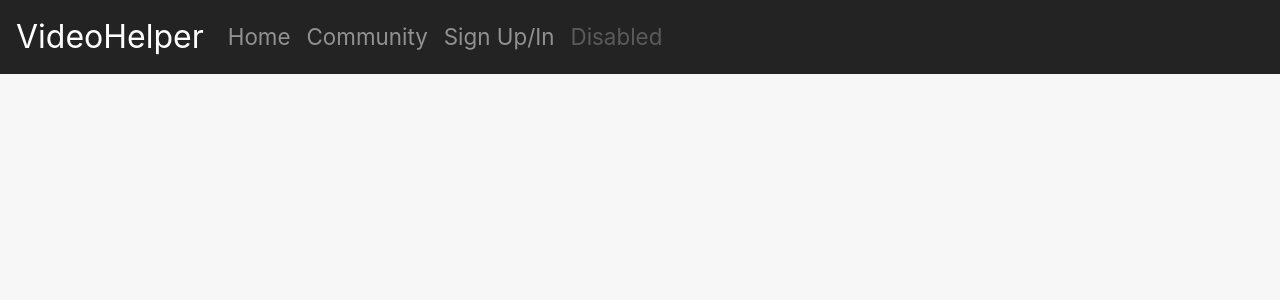
After one commit to ranifarhat/VideoHelper, a Flask app: page /create-group in a window 1280 px wide. The commit adds this page. Shown: the top 300 px of the page. Run offline with Flask 2, Linux system fonts and the light colour scheme; some libraries are stand-ins or nearby versions.

Commit message:
added group creator page etc

```diff
--- a/VH/app.py
+++ b/VH/app.py
@@ -15,7 +15,11 @@ def home():
 def community():
 	return render_template("community.html")
 
-@app.route("/signup")
+@app.route("/create-group")
+def group_creation():
+	return render_template("create_group.html")
+
+@app.route("/signup-in")
 def signupin():
 	return render_template("signupin.html")
 
--- a/VH/notes.txt
+++ b/VH/notes.txt
@@ -9,3 +9,5 @@ Color Pallete used:
 												OR
 	RAISIN BLACK	GHOST WHITE		OLD LAVENDER		MYSTIC				HAN PURPLE
 	#232323			#F7F7FF			#76697B				#D65575				#4B3FFC
+
+API Key: AIzaSyCcD5dlQLOrOVWPVFZu8q3pPRwe-nlii-A
--- a/VH/static/css/cmnty.css
+++ b/VH/static/css/cmnty.css
@@ -1,3 +1,14 @@
 * {
   background-color: #F7F7F7;
 }
+
+.group-btn {
+	outline: none;
+	text-align: center;
+	color: #F7F7FF;
+	border: none;
+	text-decoration: none;
+	/*box-shadow: 0px 0px 10px #232323;*/
+	background-color: #4B3FFC;
+	height: 2.5rem;
+	border-radius: 1%;
--- a/VH/templates/community.html
+++ b/VH/templates/community.html
@@ -5,6 +5,8 @@
     <!-- My CSS -->
     <link rel="stylesheet" href="{{ url_for('static', filename='css/general_css.css') }}">
     <link rel="stylesheet" href="{{ url_for('static', filename='css/cmnty.css') }}">
+
+
 
     <!-- Required meta tags -->
     <meta charset="utf-8">
@@ -98,6 +100,9 @@
         </il>
       </ul>
     </div>
+    <div class="container text-center">
+      <a href="{{ url_for('group_creation') }}"><button class="group-btn" name="add_group" type="button">Add Group</button></a>
+    </div>
   </div>
 
     <!-- Optional JavaScript -->
--- /dev/null
+++ b/VH/templates/create_group.html
@@ -0,0 +1,90 @@
+<!DOCTYPE html>
+<html lang="en">
+  <head>
+
+    <!-- My CSS -->
+    <link rel="stylesheet" href="{{ url_for('static', filename='css/general_css.css') }}">
+    <link rel="stylesheet" href="{{ url_for('static', filename='css/cmnty.css') }}">
+
+    <!-- Required meta tags -->
+    <meta charset="utf-8">
+    <meta name="viewport" content="width=device-width, initial-scale=1, shrink-to-fit=no">
+
+    <!-- Bootstrap CSS -->
+    <link rel="stylesheet" href="https://stackpath.bootstrapcdn.com/bootstrap/4.4.1/css/bootstrap.min.css" integrity="sha384-Vkoo8x4CGsO3+Hhxv8T/Q5PaXtkKtu6ug5TOeNV6gBiFeWPGFN9MuhOf23Q9Ifjh" crossorigin="anonymous">
+
+    <!-- FAVICON -->
+    <link rel="shortcut icon" href="{{ url_for('static', filename='img/favicon.png') }}">
+
+    <title>Create A Group</title>
+  </head>
+  <body>
+
+  <!-- NAVIGATION BAR -->
+  <nav class="navbar navbar-expand-lg font-size-2r navbar-dark bg-custom-d">
+
+    <!-- WEBSITE NAME -->
+    <a class="navbar-brand" href="#" style="font-size: 2rem;">VideoHelper</a>
+
+    <!-- TOGGLE DROP-DOWN-LSIT ON SCREEN SIZE -->
+    <button class="navbar-toggler bg-custom-d" type="button" data-toggle="collapse" data-target="#navbarSupportedContent" aria-controls="navbarSupportedContent" aria-expanded="false" aria-label="Toggle navigation">
+    <span class="navbar-toggler-icon"></span>
+    </button>
+
+    <div class="collapse navbar-collapse bg-custom-d" id="navbarSupportedContent">
+
+    <ul class="navbar-nav mr-auto bg-custom-d">
+
+      <!-- FIRST ITEM ON NAV-BAR -->
+      <li class="nav-item bg-custom-d">
+        <a class="nav-link" href="{{ url_for('home') }}">Home</a>
+      </li>
+
+      <!-- SECOND ITEM ON NAV-BAR -->
+      <li class="nav-item bg-custom-d">
+        <a class="nav-link" href="{{ url_for('community') }}">Community</span></a>
+      </li>
+
+      <!-- THIRD ITEM ON NAV-BAR -->
+      <li class="nav-item bg-custom-d">
+        <a class="nav-link" href="{{ url_for('signupin') }}">Sign Up/In</a>
+      </li>
+
+      <!-- DROP-DOWN-LIST ITEM -->
+      <!-- <li class="nav-item dropdown">
+        <a class="nav-link dropdown-toggle" href="#" id="navbarDropdown" role="button" data-toggle="dropdown" aria-haspopup="true" aria-expanded="false">Dropdown</a>
+      <div class="dropdown-menu" aria-labelledby="navbarDropdown">
+        <a class="dropdown-item" href="#">Action</a>
+        <a class="dropdown-item" href="#">Another action</a>
+        <div class="dropdown-divider"></div>
+        <a class="dropdown-item" href="#">Something else here</a>
+      </div>
+      </li> -->
+
+      <!-- WEBPAGE IN WORK/NOT AVAILABLE -->
+      <li class="nav-item bg-custom-d">
+        <a class="nav-link disabled" href="#">Disabled</a>
+      </li>
+    </ul>
+
+    <!-- SEARCH BAR ON RIGHT OF NAV-BAR -->
+    <!-- <form class="form-inline my-2 my-lg-0">
+    <input class="form-control mr-sm-2" type="search" placeholder="Search" aria-label="Search">
+    <button class="btn btn-outline-success my-2 my-sm-0" type="submit">Search</button>
+    </form> -->
+    </div>
+  </nav>
+
+  <!-- END OF NAV BAR -->
+
+
+
+
+
+    <!-- Optional JavaScript -->
+    <!-- jQuery first, then Popper.js, then Bootstrap JS -->
+    <script src="https://code.jquery.com/jquery-3.4.1.slim.min.js" integrity="sha384-J6qa4849blE2+poT4WnyKhv5vZF5SrPo0iEjwBvKU7imGFAV0wwj1yYfoRSJoZ+n" crossorigin="anonymous"></script>
+    <script src="https://cdn.jsdelivr.net/npm/popper.js@1.16.0/dist/umd/popper.min.js" integrity="sha384-Q6E9RHvbIyZFJoft+2mJbHaEWldlvI9IOYy5n3zV9zzTtmI3UksdQRVvoxMfooAo" crossorigin="anonymous"></script>
+    <script src="https://stackpath.bootstrapcdn.com/bootstrap/4.4.1/js/bootstrap.min.js" integrity="sha384-wfSDF2E50Y2D1uUdj0O3uMBJnjuUD4Ih7YwaYd1iqfktj0Uod8GCExl3Og8ifwB6" crossorigin="anonymous"></script>
+  </body>
+</html>
```
